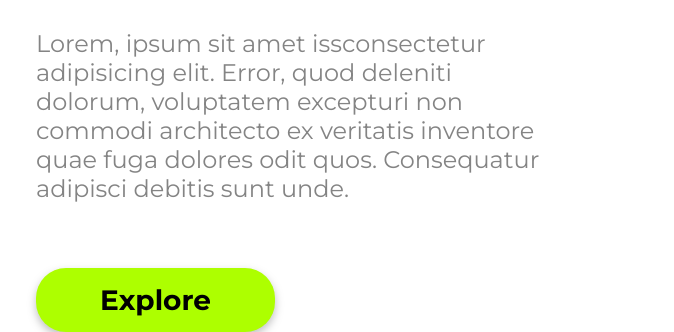
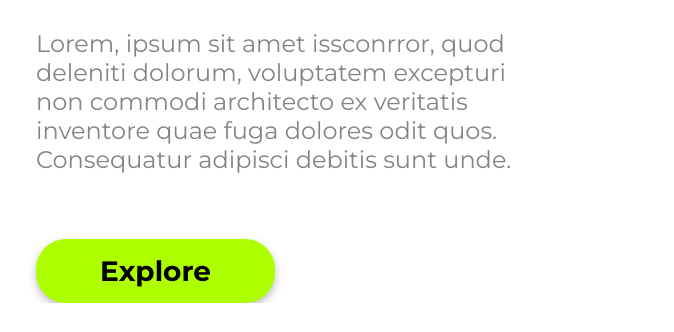
Before and after one commit to rodrigorobl/DevClub, a plain HTML site: page CSS/Projeto-0/index.html in a window 1280 px wide. Shown: the part 929-1261 px from the top of the page, without its empty margins (50-724 px from the left). After the commit the page ends 1232 px from the top, so only its background shows below. Drawn offline with Linux system fonts and the light colour scheme.

Commit message:
alteracao do projeto

```diff
--- a/CSS/Projeto-0/index.html
+++ b/CSS/Projeto-0/index.html
@@ -24,7 +24,7 @@
         <section>
             <h1>We Care</h1>
             <h2>About Your Pet</h2>
-            <p>Lorem, ipsum sit amet issconsectetur adipisicing elit. Error, quod deleniti dolorum, voluptatem excepturi non commodi architecto ex veritatis inventore quae fuga dolores odit quos. Consequatur adipisci debitis sunt unde.</p>
+            <p>Lorem, ipsum sit amet issconrror, quod deleniti dolorum, voluptatem excepturi non commodi architecto ex veritatis inventore quae fuga dolores odit quos. Consequatur adipisci debitis sunt unde.</p>
             <button class="button-main">Explore</button>
         </section>
    </main>
```
